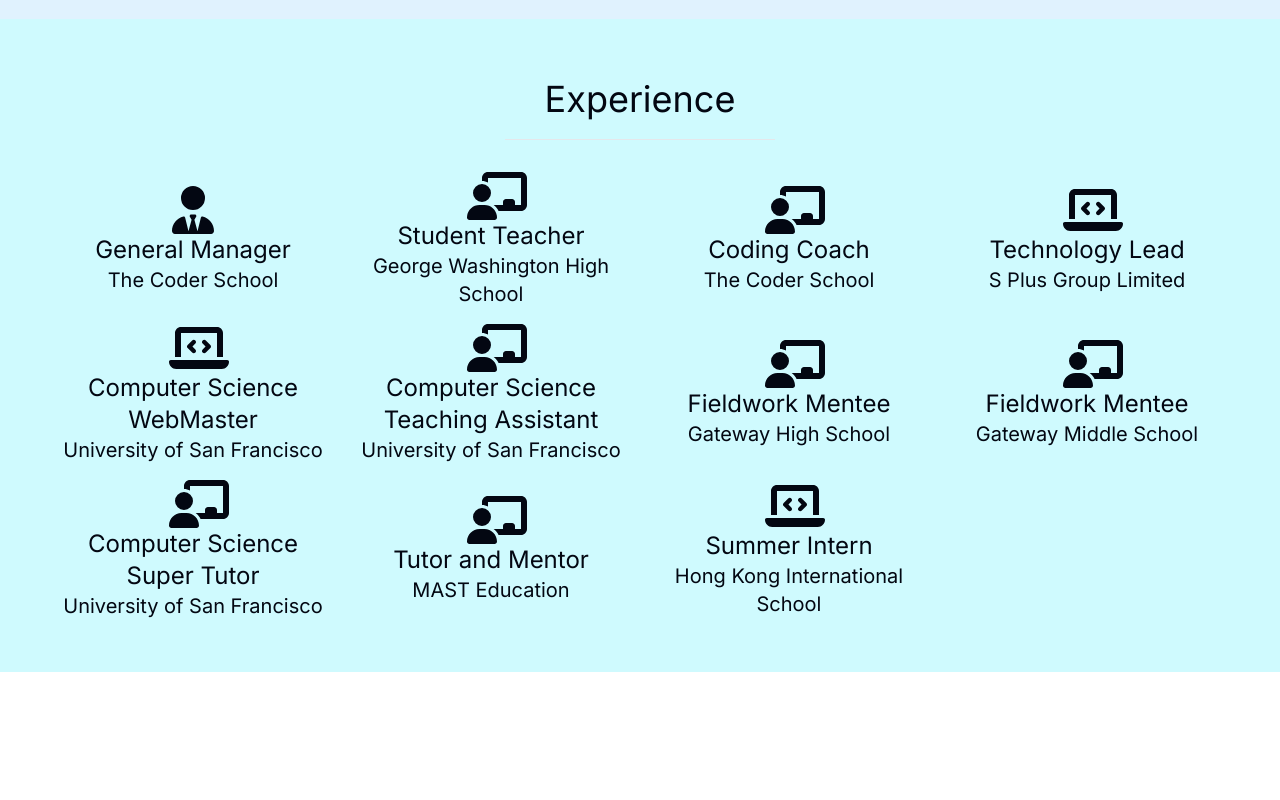
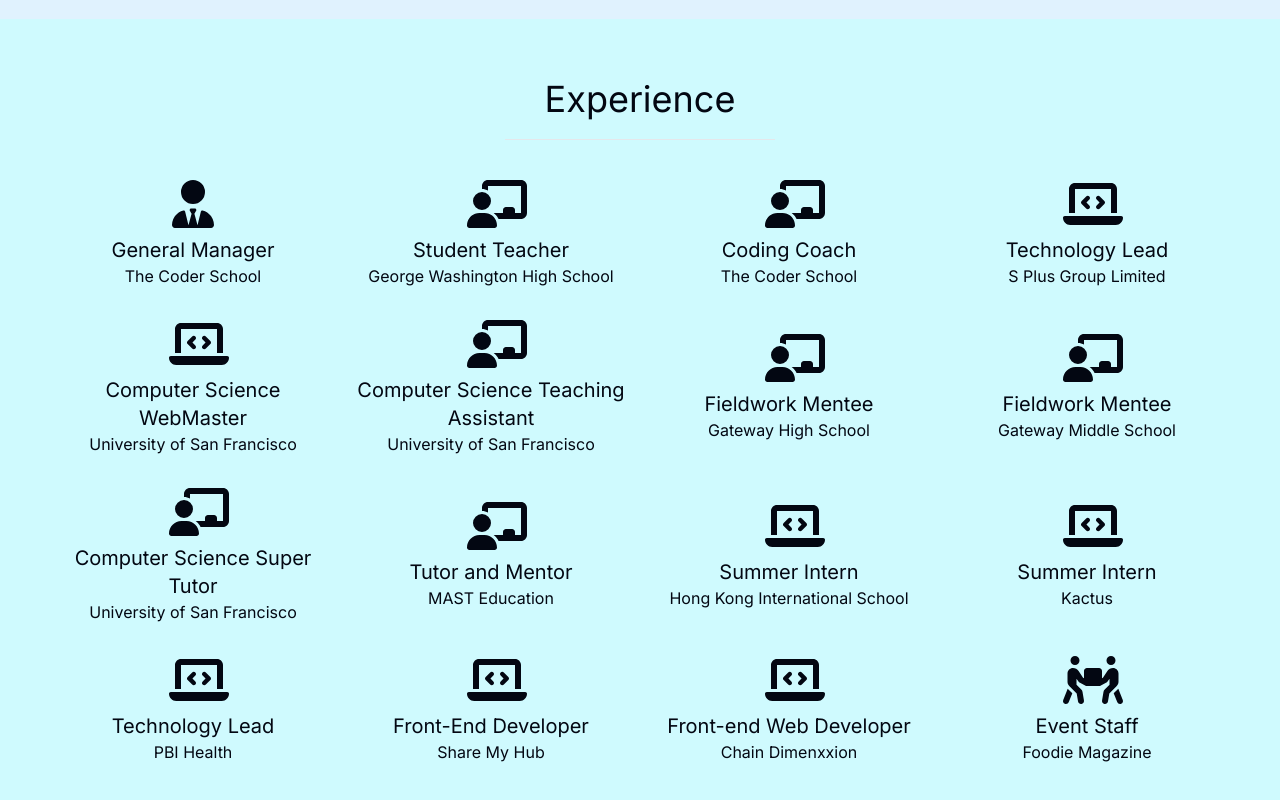
Before and after one commit to EdwardRees/portfolio-site, a Next.js app: page / in a window 1280 px wide. Shown: the part 2326-3126 px from the top of the page. Before the commit the page ends 2998 px from the top, so only its background shows below. Built offline with nearby package versions, Linux system fonts and the light colour scheme.

Commit message:
[feat] added all experiences

```diff
--- a/src/app/page.tsx
+++ b/src/app/page.tsx
@@ -378,6 +378,69 @@
                   "Created a guide to three new pages, explaining how to use the new search systems.",
                 ])}
             />
+            <Experience
+              title="Summer Intern"
+              job="Kactus"
+              location="Hong Kong"
+              type={ExperienceType.PROGRAMMING}
+              period="Jun 2020-Jun 2020"
+              link="https://www.kactus.com.hk"
+              duties={[
+                "Assisted at creating a WordPress theme for a client",
+                "Used PHP, CSS, and JavaScript to create a WordPress theme and plugin to cater to the needs of the client",
+              ]}
+            />
+            <Experience
+              title="Technology Lead"
+              job="PBI Health"
+              location="Remote"
+              type={ExperienceType.PROGRAMMING}
+              period="Mar 2019-Dec 2019"
+              link="https://www.pbihealth.com"
+              duties={[
+                "Research on technology solutions",
+                "Migration of Email services",
+                "Advice regarding technology solutions",
+                "Using ReactJS, created the front-end website for their platform",
+              ]}
+            />
+            <Experience
+              title="Front-End Developer"
+              partTime
+              job="Share My Hub"
+              location="Remote"
+              type={ExperienceType.PROGRAMMING}
+              period="Apr 2018-Sep 2019"
+              duties={[
+                "Provide design and functioning advice",
+                "Using Vue.js, created the front-end website for their platform",
+              ]}
+              link="http://sharemyhub.com"
+            />
+            <Experience
+              title="Front-end Web Developer"
+              job="Chain Dimenxxion"
+              location="Remote"
+              type={ExperienceType.PROGRAMMING}
+              period="Jan 2019-Mar 2019"
+              duties={[
+                "Provide design and functioning advice",
+                "Using HTML5, CSS3, Bootstrap, and jQuery, created the front-end website for their platform.s",
+              ]}
+              link="https://www.chaindimenxxion.com"
+            />
+            <Experience
+              title="Event Staff"
+              partTime
+              link="https://www.afoodieworld.com"
+              job="Foodie Magazine"
+              location="Hong Kong"
+              type={ExperienceType.OTHER}
+              period="Sep 2015-Aug 2018"
+              duties={[
+                "Worked events including setting up and customer service",
+              ]}
+            />
           </div>
         </Section>
       </div>
--- a/src/components/experience/index.tsx
+++ b/src/components/experience/index.tsx
@@ -44,8 +44,8 @@
   return (
     <Dialog>
       <DialogTrigger>
-        <div className="flex flex-col items-center justify-center text-center">
-          <div className="w-12 h-full">
+        <div className="flex flex-col items-center justify-center text-center py-2">
+          <div className="w-12 pb-2">
             <FontAwesomeIcon
               icon={
                 type === ExperienceType.TEACHING
@@ -59,8 +59,8 @@
               size="3x"
             />
           </div>
-          <p className="text-2xl">{title}</p>
-          <p className="text-xl text-center">{job}</p>
+          <p className="text-xl">{title}</p>
+          <p className="text-md text-center">{job}</p>
         </div>
       </DialogTrigger>
       <DialogContent>
--- a/src/lib/experience-types.ts
+++ b/src/lib/experience-types.ts
@@ -2,4 +2,5 @@
   MANAGEMENT = "management",
   TEACHING = "teaching",
   PROGRAMMING = "programming",
+  OTHER="other"
 }
```
